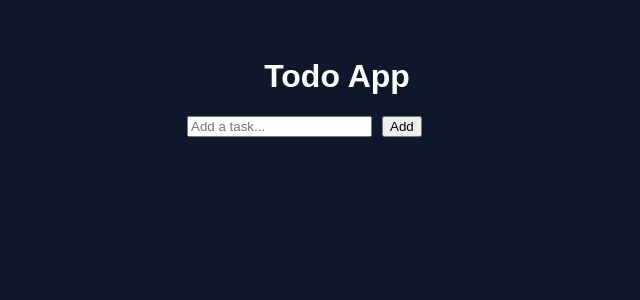
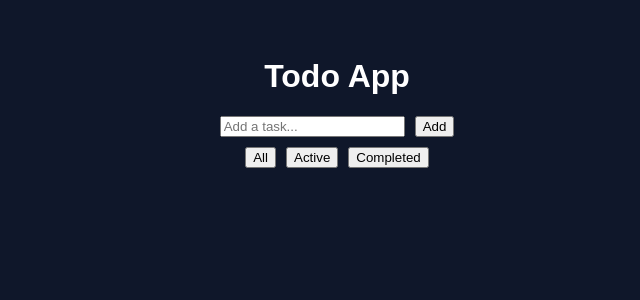
Before and after one commit to rMaloberti/todo-app, a React (Vite) app: page / in a window 1280 px wide. Shown: the top 300 px of the page, without its empty margins (303-943 px from the left). Built offline with nearby package versions, Linux system fonts and the light colour scheme.

Commit message:
add filter feature

```diff
--- a/src/App.tsx
+++ b/src/App.tsx
@@ -5,6 +5,11 @@
 function App() {
   const [todos, setTodos] = useState<Todo[]>([]);
   const [input, setInput] = useState("");
+
+  // Filter
+  type Filter = "all" | "active" | "completed";
+
+  const [filter, setFilter] = useState<Filter>("all");
 
   // Load from localStorage
   useEffect(() => {
@@ -50,6 +55,12 @@
     setTodos(updated);
   };
 
+  const filteredTodos = todos.filter((todo) => {
+    if (filter === "active") return !todo.completed;
+    if (filter === "completed") return todo.completed;
+    return true;
+  });
+
   return (
     <div className="container">
       <h1>Todo App</h1>
@@ -61,8 +72,13 @@
         />
         <button onClick={addTodo}>Add</button>
       </div>
+      <div className="filters">
+        <button onClick={() => setFilter("all")}>All</button>
+        <button onClick={() => setFilter("active")}>Active</button>
+        <button onClick={() => setFilter("completed")}>Completed</button>
+      </div>
       <div>
-        {todos.map((todo, index) => (
+        {filteredTodos.map((todo, index) => (
           <TodoItem
             key={todo.id}
             todo={todo}
--- a/src/index.css
+++ b/src/index.css
@@ -12,9 +12,11 @@
   width: 300px;
 }
 
-.input {
+.input, .filters {
   display: flex;
+  justify-content: center;
   gap: 10px;
+  margin-bottom: 10px;
 }
 
 .todo {
```
